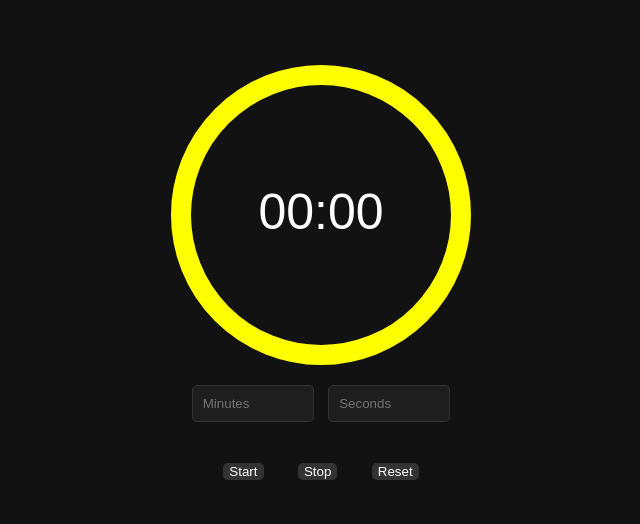
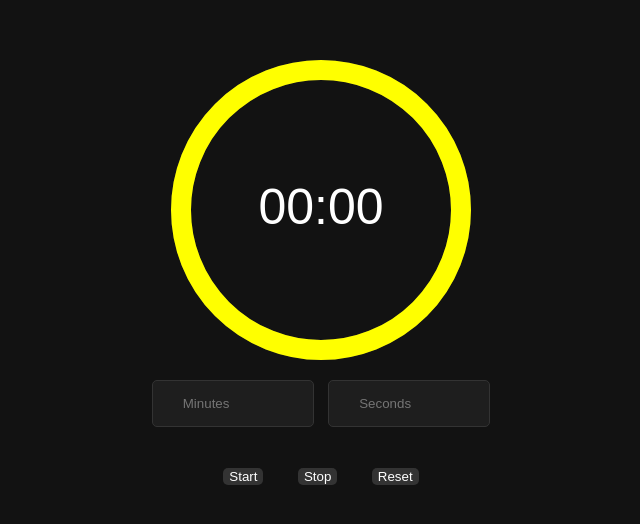
Before and after one commit to okijhgyuiopkju8uhghjk/CountDownTimer, a plain HTML site: page index.html in a window 1280 px wide. Shown: the part 136-660 px from the top of the page, without its empty margins (319-959 px from the left). Drawn offline with Linux system fonts and the light colour scheme.

```diff
--- a/style.css
+++ b/style.css
@@ -23,7 +23,7 @@
 
 .input-container input {
     width: 100px;
-    padding: 10px;
+    padding: 15px 30px;
     margin: 0 5px;
     border: 1px solid #333;
     background-color: #1e1e1e;
```
